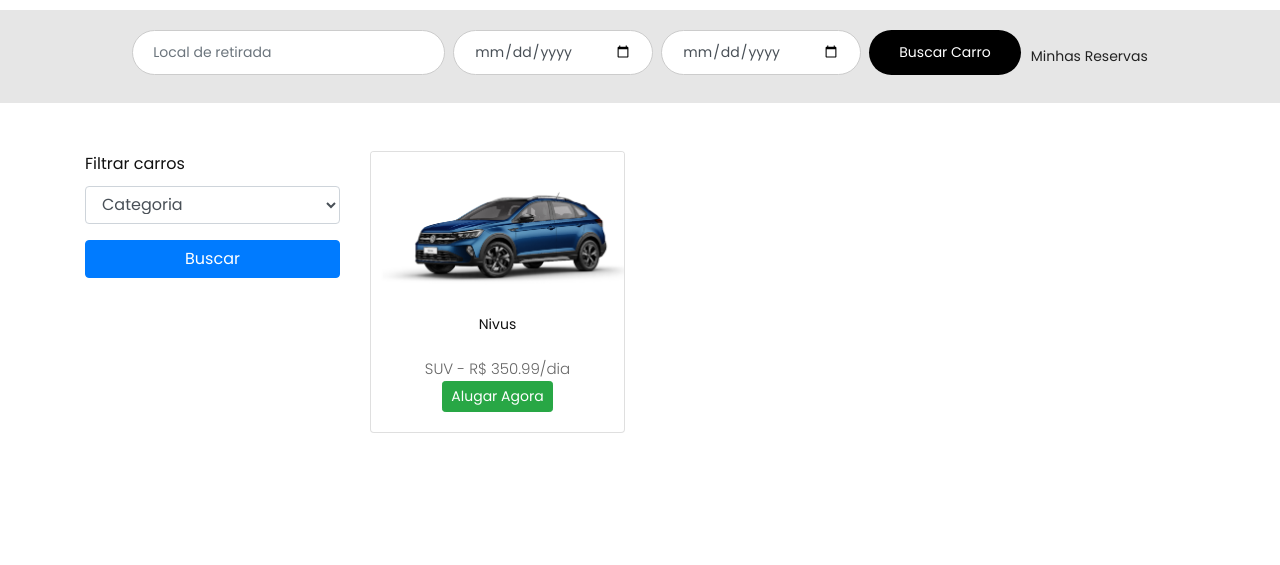
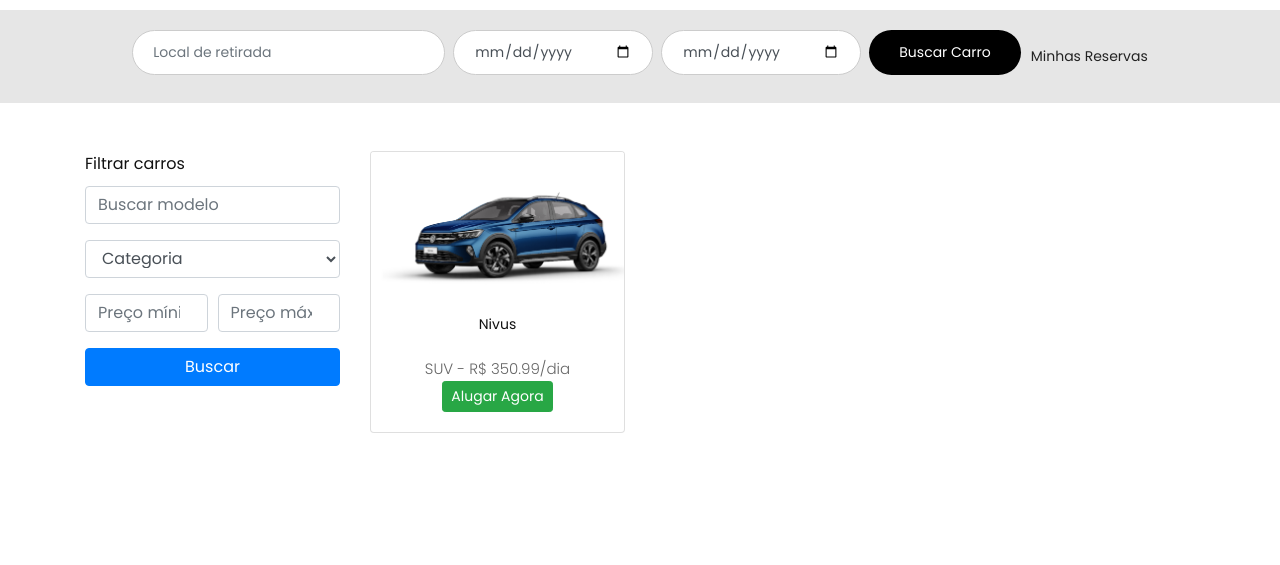
Before and after one commit to lemonieAug/VelozRent, a Django app: page /carros/ in a window 1280 px wide. Shown: the part 85-650 px from the top of the page. Run offline with Django 5.2, Linux system fonts and the light colour scheme; data comes from the database, SQL or seed files in the repository; some libraries are stand-ins or nearby versions.

Commit message:
filtragem-de-modelo-e-preco

```diff
--- a/templates/carros.html
+++ b/templates/carros.html
@@ -28,6 +28,8 @@
          <aside class="col-md-3 mb-4">
             <h4>Filtrar carros</h4>
             <form method="get" action="{% url 'carros' %}">
+               <input type="text" class="form-control mb-3" placeholder="Buscar modelo" name="modelo" value="{{ request.GET.modelo }}">
+
                <select class="form-control mb-3" name="categoria">
                   <option value="">Categoria</option>
                   {% for categoria in categorias %}
@@ -37,7 +39,15 @@
                   {% endfor %}
                </select>
 
-               <!-- Você pode adicionar mais filtros depois -->
+               <div class="form-row mb-3">
+                  <div class="col">
+                     <input type="number" class="form-control" name="preco_min" placeholder="Preço mínimo" value="{{ request.GET.preco_min }}">
+                  </div>
+                  <div class="col">
+                     <input type="number" class="form-control" name="preco_max" placeholder="Preço máximo" value="{{ request.GET.preco_max }}">
+                  </div>
+               </div>
+
                <button type="submit" class="btn btn-primary w-100">Buscar</button>
             </form>
          </aside>
--- a/veiculos/views.py
+++ b/veiculos/views.py
@@ -12,18 +12,53 @@
 
 from veiculos.models import Carro
 
+from django.shortcuts import render
+from categoria.models import Categoria
+from .models import Carro
+
 def carros_disponiveis(request):
     carros = Carro.objects.all()
     categorias = Categoria.objects.all()
 
     slug_categoria = request.GET.get('categoria')
 
+    modelo = request.GET.get('modelo')
+
+    if modelo:
+        carros = carros.filter(nome__icontains=modelo)
+
+
+    # Defina antes do try para evitar UnboundLocalError
+    preco_min = request.GET.get('preco_min')
+    preco_max = request.GET.get('preco_max')
+
     if slug_categoria:
         carros = carros.filter(categoria__slug=slug_categoria)
 
+
+    try:
+        if preco_min:
+            preco_min_valor = float(preco_min)
+            carros = carros.filter(preco_diario__gte=preco_min_valor)
+    except ValueError:
+        pass
+
+    try:
+        if preco_max:
+            preco_max_valor = float(preco_max)
+            carros = carros.filter(preco_diario__lte=preco_max_valor)
+    except ValueError:
+        pass
+
+    precos = list(carros.values_list('preco_diario', flat=True))
+    preco_minimo = min(precos) if precos else None
+    preco_maximo = max(precos) if precos else None
+
     return render(request, 'carros.html', {
         'carros': carros,
-        'categorias': categorias
+        'categorias': categorias,
+        'preco_minimo': preco_minimo,
+        'preco_maximo': preco_maximo
     })
 
 def detalhe_carro(request, slug):
```
